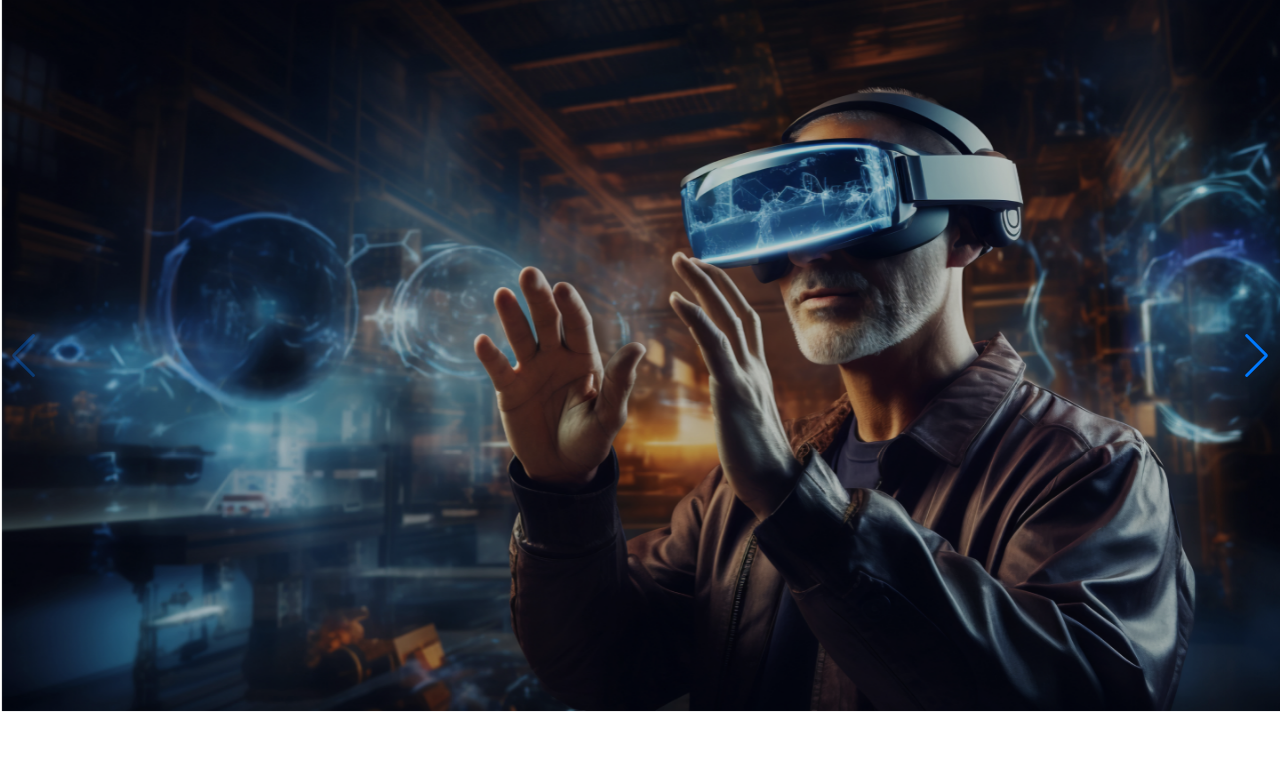
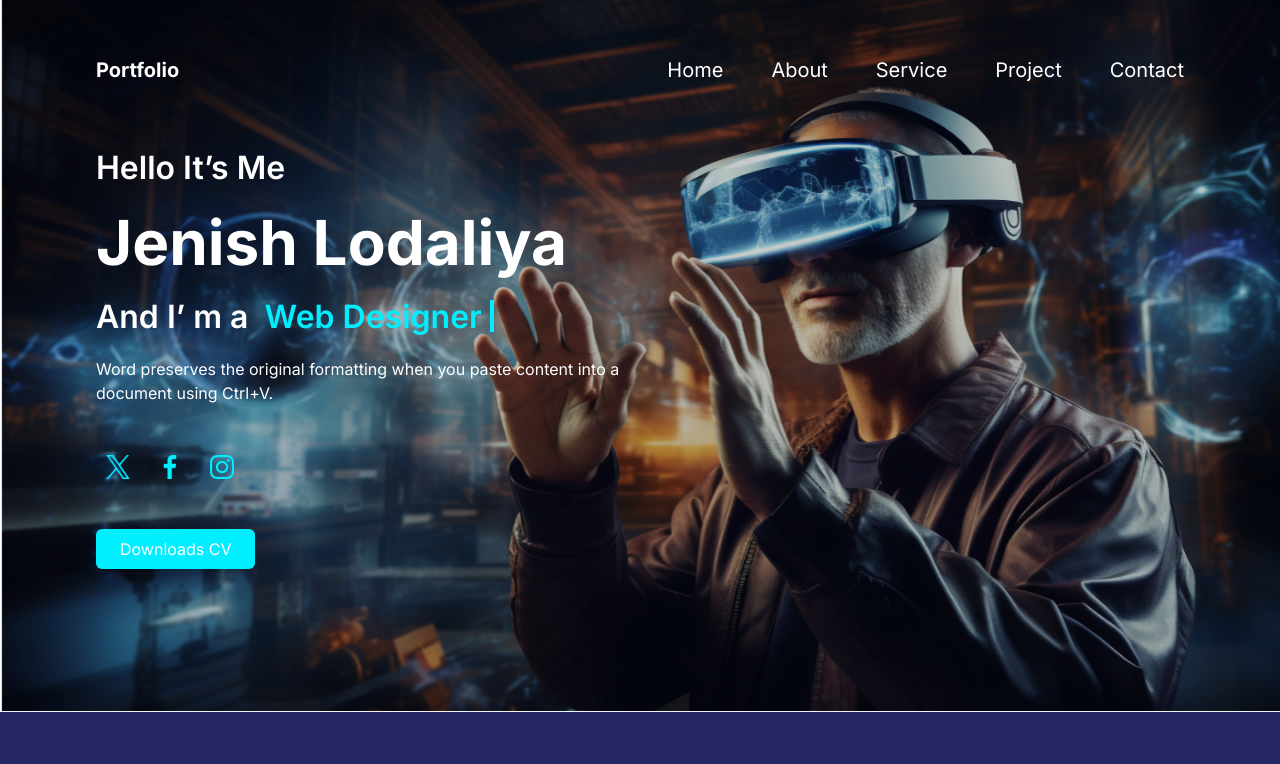
Before and after one commit to KrunalRaiyani/portfolio2k24, a Next.js app: page / in a window 1280 px wide. Shown: the top 764 px of the page. Built offline with nearby package versions, Linux system fonts and the light colour scheme.

Commit message:
hero section

```diff
--- a/src/components/NavBar.js
+++ b/src/components/NavBar.js
@@ -2,7 +2,7 @@ import React from "react";
 
 const NavBar = () => {
   return (
-    <div className="text-white flex items-center justify-between gap-4 pt-14">
+    <div className="absolute top-0 z-20 w-full px-24 text-white flex items-center justify-between gap-4 pt-14">
       <div className="text-xl font-bold cursor-pointer">Portfolio</div>
       <div className="flex items-center gap-12 text-xl">
         <div className="cursor-pointer nav-link relative">Home</div>
--- /dev/null
+++ b/src/components/RedoAnimText.js
@@ -0,0 +1,43 @@
+"use client";
+import { motion, useMotionValue, useTransform, animate } from "framer-motion";
+import { useEffect } from "react";
+
+export default function RedoAnimText({ delay }) {
+  const textIndex = useMotionValue(0);
+  const texts = ["UI/UX Developer", "Web Designer", "App Designer"];
+
+  const baseText = useTransform(textIndex, (latest) => texts[latest] || "");
+  const count = useMotionValue(0);
+  const rounded = useTransform(count, (latest) => Math.round(latest));
+  const displayText = useTransform(rounded, (latest) =>
+    baseText.get().slice(0, latest)
+  );
+  const updatedThisRound = useMotionValue(true);
+
+  useEffect(() => {
+    animate(count, 60, {
+      type: "tween",
+      delay: delay,
+      duration: 1,
+      ease: "easeIn",
+      repeat: Infinity,
+      repeatType: "reverse",
+      repeatDelay: 1,
+      onUpdate(latest) {
+        if (updatedThisRound.get() === true && latest > 0) {
+          updatedThisRound.set(false);
+        } else if (updatedThisRound.get() === false && latest === 0) {
+          if (textIndex.get() === texts.length - 1) {
+            textIndex.set(0);
+          } else {
+            textIndex.set(textIndex.get() + 1);
+          }
+          updatedThisRound.set(true);
+        }
+      },
+    });
+    // eslint-disable-next-line react-hooks/exhaustive-deps
+  }, []);
+
+  return <motion.span className="inline">{displayText}</motion.span>;
+}
--- a/src/components/Slider.js
+++ b/src/components/Slider.js
@@ -8,51 +8,40 @@ import "swiper/css";
 import "swiper/css/navigation";
 
 // import required modules
-import { Navigation } from "swiper/modules";
+import { Autoplay, Navigation } from "swiper/modules";
 
 const Slider = () => {
   return (
     <div>
-      <Swiper navigation={true} modules={[Navigation]} className="mySwiper">
-        {/* <div className="flex items-center justify-between flex-1 gap-20">
-          <div className="flex flex-col gap-10">
-            <div className="flex flex-col gap-1">
-              <p className="text-[28px] font-semibold">Hello It’s Me</p>
-              <h1 className="text-[52px] font-bold">Jenish Lodaliya</h1>
-              <div>
-                <p className="text-[28px] font-semibold">
-                  And I’ m a Ui/Ux designer
-                </p>
-              </div>
-              <p className="mt-3">
-                Word preserves the original formatting when you paste content
-                into a document using Ctrl+V.
-              </p>
-            </div>
-            <div className="flex items-center gap-2">
-              <button className="border-2 border-transparent p-2 hover:border-[#01EEFF] transition ease-in-out duration-[0.5s] rounded-full">
-                <img src="/images/x.svg" alt="twitter" />
-              </button>
-              <button className="border-2 border-transparent p-2 hover:border-[#01EEFF] transition ease-in-out duration-[0.5s] rounded-full">
-                <img src="/images/fb.svg" alt="facebook" />
-              </button>
-              <button className="border-2 border-transparent p-2 hover:border-[#01EEFF] transition ease-in-out duration-[0.5s] rounded-full">
-                <img src="/images/instagram.svg" alt="instagram" />
-              </button>
-            </div>
-            <button className="bg-[#01EEFF] w-fit rounded-md p-2 px-6 hover:shadow-[0px_0px_10px_0px_#01EEFF] transition ease-in-out duration-[0.2s]">
-              Downloads CV
-            </button>
-          </div>
-        </div> */}
+      <Swiper
+        // navigation={true}
+        loop={true}
+        autoplay={{
+          delay: 30000,
+          disableOnInteraction: false,
+        }}
+        modules={[Autoplay, Navigation]}
+        className="hero-swiper">
         <SwiperSlide>
-          <img src="/images/bg1.png" className="w-full h-full" alt="image" />{" "}
+          <img
+            src="/images/bg1.png"
+            className="w-full max-h-screen object-cover h-full"
+            alt="image"
+          />{" "}
         </SwiperSlide>
         <SwiperSlide>
-          <img src="/images/bg2.png" className="w-full h-full" alt="image" />{" "}
+          <img
+            src="/images/bg2.png"
+            className="w-full max-h-screen object-cover h-full"
+            alt="image"
+          />{" "}
         </SwiperSlide>
         <SwiperSlide>
-          <img src="/images/bg3.png" className="w-full h-full" alt="image" />{" "}
+          <img
+            src="/images/bg3.png"
+            className="w-full max-h-screen object-cover h-full"
+            alt="image"
+          />{" "}
         </SwiperSlide>
       </Swiper>
     </div>
--- /dev/null
+++ b/src/components/TypingEffect.js
@@ -0,0 +1,52 @@
+"use client";
+import { motion, useMotionValue, useTransform, animate } from "framer-motion";
+import { useEffect, useState } from "react";
+import RedoAnimText from "./RedoAnimText";
+
+export default function TypingEffect({ delay }) {
+  const [done, setDone] = useState(false);
+  const baseText = "";
+  const count = useMotionValue(0);
+  const rounded = useTransform(count, (latest) => Math.round(latest));
+  const displayText = useTransform(rounded, (latest) =>
+    baseText.slice(0, latest)
+  );
+
+  const cursorVariants = {
+    blinking: {
+      opacity: [0, 0, 1, 1],
+      transition: {
+        duration: 1,
+        repeat: Infinity,
+        repeatDelay: 0,
+        ease: "linear",
+        times: [0, 0.5, 0.5, 1],
+      },
+    },
+  };
+
+  useEffect(() => {
+    const controls = animate(count, baseText.length, {
+      type: "tween",
+      delay: delay,
+      duration: 1,
+      ease: "easeInOut",
+      onComplete: () => {
+        setDone(true);
+      },
+    });
+    return controls.stop;
+  }, []);
+
+  return (
+    <span className="">
+      <motion.span>{displayText}</motion.span>
+      <RedoAnimText delay={delay + 1} />
+      <motion.div
+        variants={cursorVariants}
+        animate="blinking"
+        className="inline-block h-8 ml-2 w-1  translate-y-1 bg-[#01EEFF]"
+      />
+    </span>
+  );
+}
--- a/src/components/sections/AboutMe.js
+++ b/src/components/sections/AboutMe.js
@@ -3,7 +3,7 @@ import React from "react";
 const AboutMe = () => {
   return (
     <div className="bg-[#272766]">
-      <div className="main mt-9 bg-[#272766] text-white px-5 py-10 mx-auto flex items-center">
+      <div className="main bg-[#272766] text-white px-5 py-10 mx-auto flex items-center">
         <div className="relative flex items-center justify-center lg:w-1/2 w-full mb-10 lg:mb-0 rounded-lg overflow-hidden">
           <img alt="feature" className="z-10 w-[75%]" src="/images/about.png" />
           <img
--- a/src/components/sections/HeroSection.js
+++ b/src/components/sections/HeroSection.js
@@ -1,23 +1,28 @@
 import React from "react";
 import NavBar from "../NavBar";
 import Slider from "../Slider";
+import TypingEffect from "../TypingEffect";
 
 const HeroSection = () => {
   return (
-    <div className="relative text-white mx-auto flex flex-col h-screen gap-8 z-10">
+    <div className="relative text-white mx-auto flex flex-col gap-8 z-10">
       <NavBar />
       <div>
-        {/* <div className="flex items-center justify-between flex-1 gap-20">
+        <div className="absolute z-20 flex items-center h-full top-0 left-0 ml-24">
+          <div className="flex items-center justify-between flex-1 gap-20">
             <div className="flex flex-col gap-10">
               <div className="flex flex-col gap-1">
-              <p className="text-[28px] font-semibold">Hello It’s Me</p>
-              <h1 className="text-[52px] font-bold">Jenish Lodaliya</h1>
+                <p className="text-[32px] font-semibold">Hello It’s Me</p>
+                <h1 className="text-[62px] font-bold">Jenish Lodaliya</h1>
                 <div>
-                <p className="text-[28px] font-semibold">
-                  And I’ m a Ui/Ux designer
-                </p>
+                  <div className="flex items-center text-[32px] font-semibold ">
+                    And I’ m a &nbsp;
+                    <span className="text-[#01EEFF]">
+                      <TypingEffect />
+                    </span>
                   </div>
-              <p className="mt-3">
+                </div>
+                <p className="mt-3 max-w-[80%]    ">
                   Word preserves the original formatting when you paste content
                   into a document using Ctrl+V.
                 </p>
@@ -37,8 +42,9 @@ const HeroSection = () => {
                 Downloads CV
               </button>
             </div>
-        </div> */}
-        <div className="absolute w-full h-full top-0 right-0 ">
+          </div>
+        </div>
+        <div className="w-full h-full top-0 right-0 -z-10">
           <Slider />
         </div>
       </div>
```
Also changed, not shown: 1 other file (tests, documents, lock files or other folders). Lines whose indentation alone changed are shown as unchanged.
